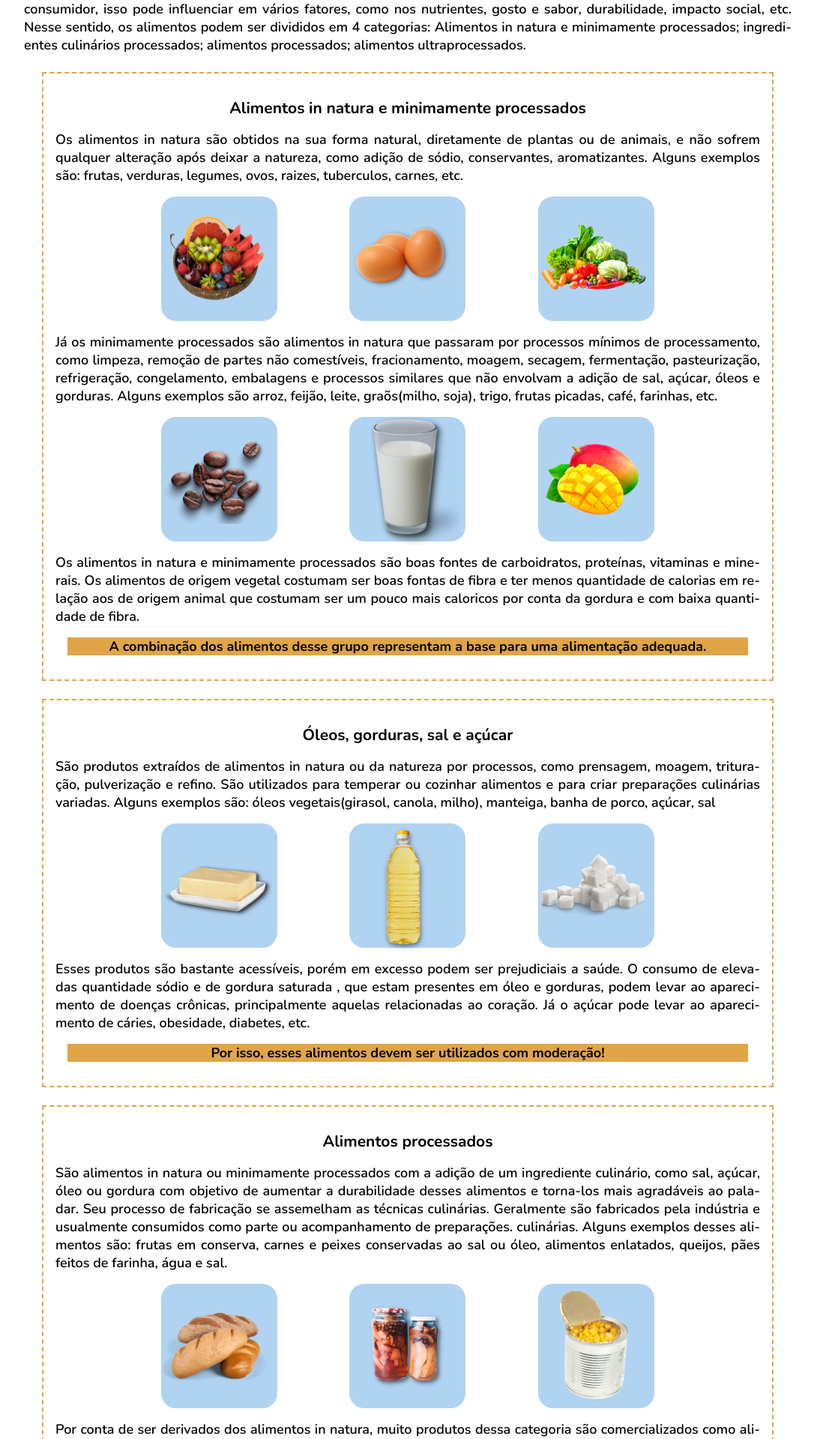
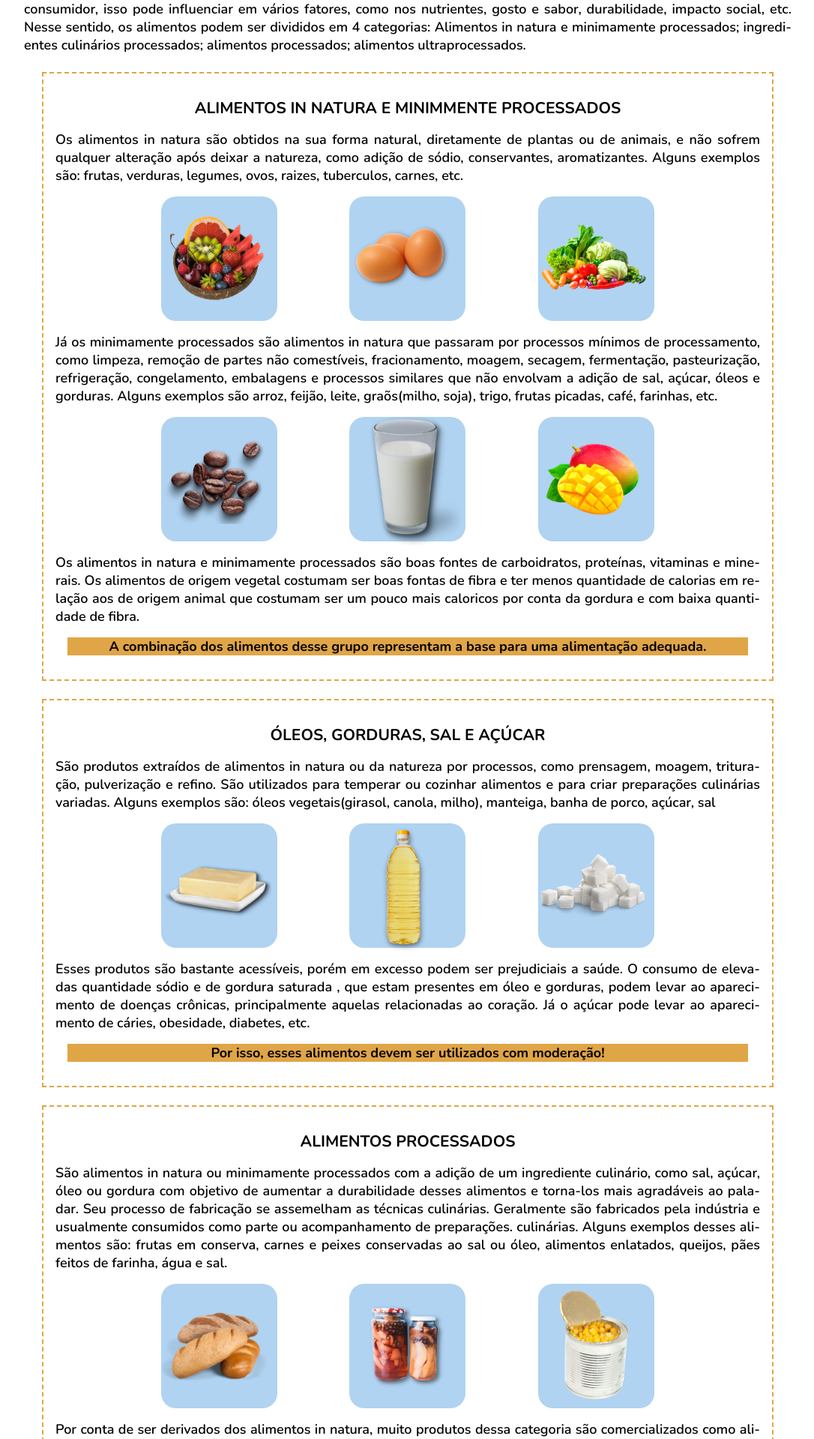
Before and after one commit to olaari/projeto-final, a React (Vite) app: page /classificacao in a window 1280 px wide. Shown: the part 701-2620 px from the top of the page at 75% size, without its empty margins (96-1182 px from the left). Built offline with nearby package versions, Linux system fonts and the light colour scheme.

Commit message:
Corrigindo os títulos das classificações

```diff
--- a/src/pages/Classificacao/Classificacao.jsx
+++ b/src/pages/Classificacao/Classificacao.jsx
@@ -31,7 +31,7 @@ function Classificacao() {
                     ingredientes culinários processados; alimentos processados; alimentos
                     ultraprocessados.</p>
                 <div className="caixa-alimentos">
-                    <h3>Alimentos in natura e minimamente processados</h3>
+                    <h3>ALIMENTOS IN NATURA E MINIMMENTE PROCESSADOS</h3>
                     <p>Os alimentos in natura são obtidos na sua forma natural, diretamente de plantas ou de animais, e não sofrem
                         qualquer alteração após deixar a natureza, como adição de sódio, conservantes, aromatizantes. Alguns exemplos são:
                         frutas, verduras, legumes, ovos, raizes, tuberculos, carnes, etc.</p>
@@ -54,7 +54,7 @@ function Classificacao() {
                     <h4>A combinação dos alimentos desse grupo representam a base para uma alimentação adequada.</h4>
                 </div>
                 <div className="caixa-alimentos">
-                    <h3>Óleos, gorduras, sal e açúcar</h3>
+                    <h3>ÓLEOS, GORDURAS, SAL E AÇÚCAR</h3>
                     <p>São produtos extraídos de alimentos in natura ou da natureza por processos, como
                         prensagem, moagem, trituração, pulverização e refino. São utilizados para temperar ou
                         cozinhar alimentos e para criar preparações culinárias variadas. Alguns exemplos são: óleos vegetais(girasol, canola, milho), manteiga, banha de porco, açúcar, sal</p>
@@ -67,7 +67,7 @@ function Classificacao() {
                     <h4> Por isso, esses alimentos devem ser utilizados com moderação!</h4>
                 </div>
                 <div className="caixa-alimentos">
-                    <h3>Alimentos processados</h3>
+                    <h3>ALIMENTOS PROCESSADOS</h3>
                     <p>São alimentos in natura ou minimamente processados com a adição de um ingrediente
                         culinário, como sal, açúcar, óleo ou gordura com objetivo de aumentar a durabilidade desses alimentos e torna-los mais agradáveis ao paladar. Seu processo de fabricação se assemelham as técnicas culinárias. Geralmente são fabricados pela
                         indústria e usualmente consumidos como parte ou acompanhamento de preparações.
@@ -81,7 +81,7 @@ function Classificacao() {
                     <h4>Os alimentetos processados devem ser utilizados com moderação e devem ser consumidos como acompanhamentos dos alimentos in natura e não substítui-los. </h4>
                 </div>
                 <div className="caixa-alimentos">
-                    <h3>Alimentos ultraprocessados</h3>
+                    <h3>ALIMENTOS ULTRAPROCESSADOS</h3>
                     <p>São alimentos que passam por diversos processos industriais, com adição de sal, açúcar e gorduras para intensificação do sabor, mascarar o gosto dos adivivos químicos e para aumentar a durabilidade do tempo de prateleira, além disso recebem grandes quantidades de substâncias que foram sintetizadas em
                         laboratórios como corantes, aromatizantes e realçadores de sabores. A fabricação desses produtos geralmente é realizada por grandes indústrias. Devido a sua formulação, esses alimentos constumam ser consumidos em excesso e tendem a substituir os alimentosa in natura e minimamente processados.</p>
                     <CarrosselImagens images={[
```
